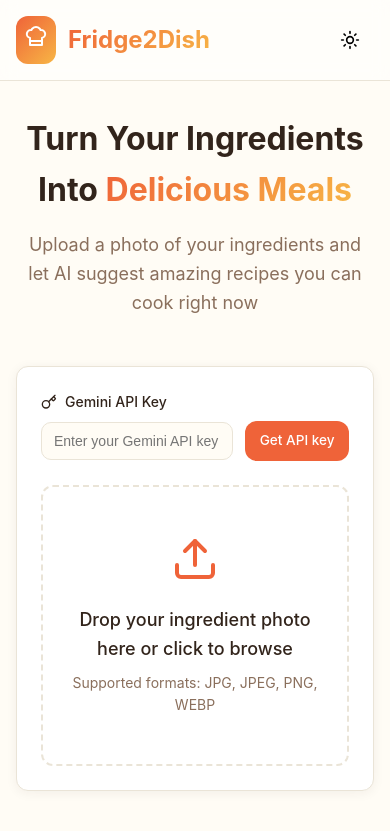
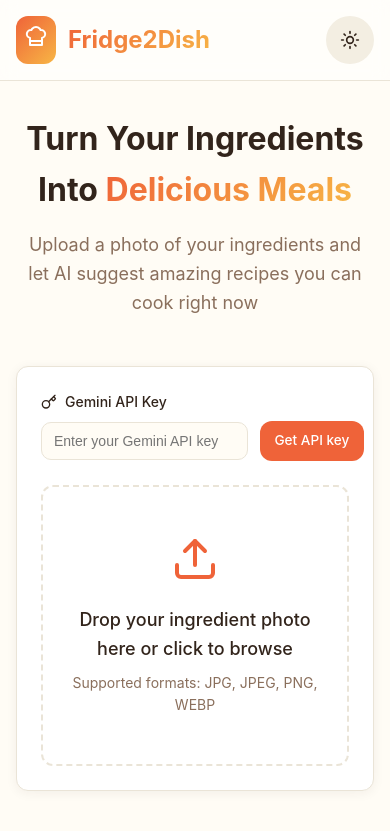
Before and after one commit to Wills17/Fridge2Dish, a FastAPI app: page / in a window 390 px wide. Shown: the top 831 px of the page. Run offline with FastAPI, Linux system fonts and the light colour scheme; some libraries are stand-ins or nearby versions.

Commit message:
Refactor styles for dark mode and enhance responsiveness of API key input section - for mobile.

```diff
--- a/static/styles.css
+++ b/static/styles.css
@@ -103,7 +103,7 @@ body {
     width: 48px;
     height: 48px;
     border-radius: 50%;
-    background: hsl(var(--muted));
+    background: var(--muted);
     border: none;
     cursor: pointer;
     display: flex;
@@ -121,7 +121,7 @@ body {
 .dark-mode-toggle .sun-icon,
 .dark-mode-toggle .moon-icon {
     position: absolute;
-    color: hsl(var(--foreground));
+    color: var(--foreground);
     transition: opacity 0.3s ease, transform 0.3s ease;
 }
 
@@ -627,3 +627,20 @@ body {
         padding: 1.5rem;
     }
 }
+
+/* API Key Input Section Responsive Adjustments */
+@media (max-width: 640px) {
+    .api-key-row {
+        flex-direction: row !important;
+        align-items: center;
+    }
+
+    .api-key-input {
+        flex: 1 1 auto !important;
+        width: auto !important;
+    }
+
+    .get-api-key-inline {
+        flex-shrink: 0;
+    }
+}
```
